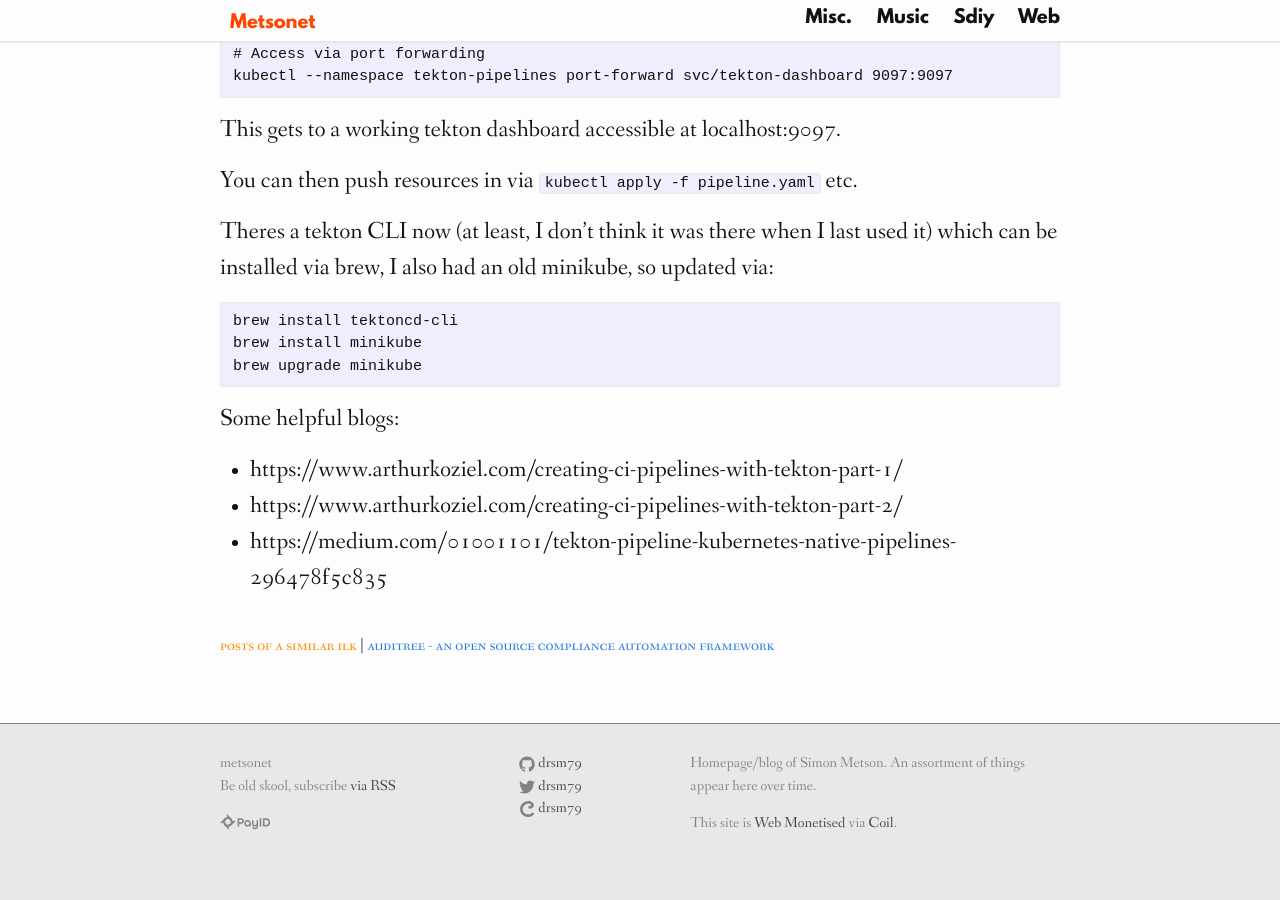
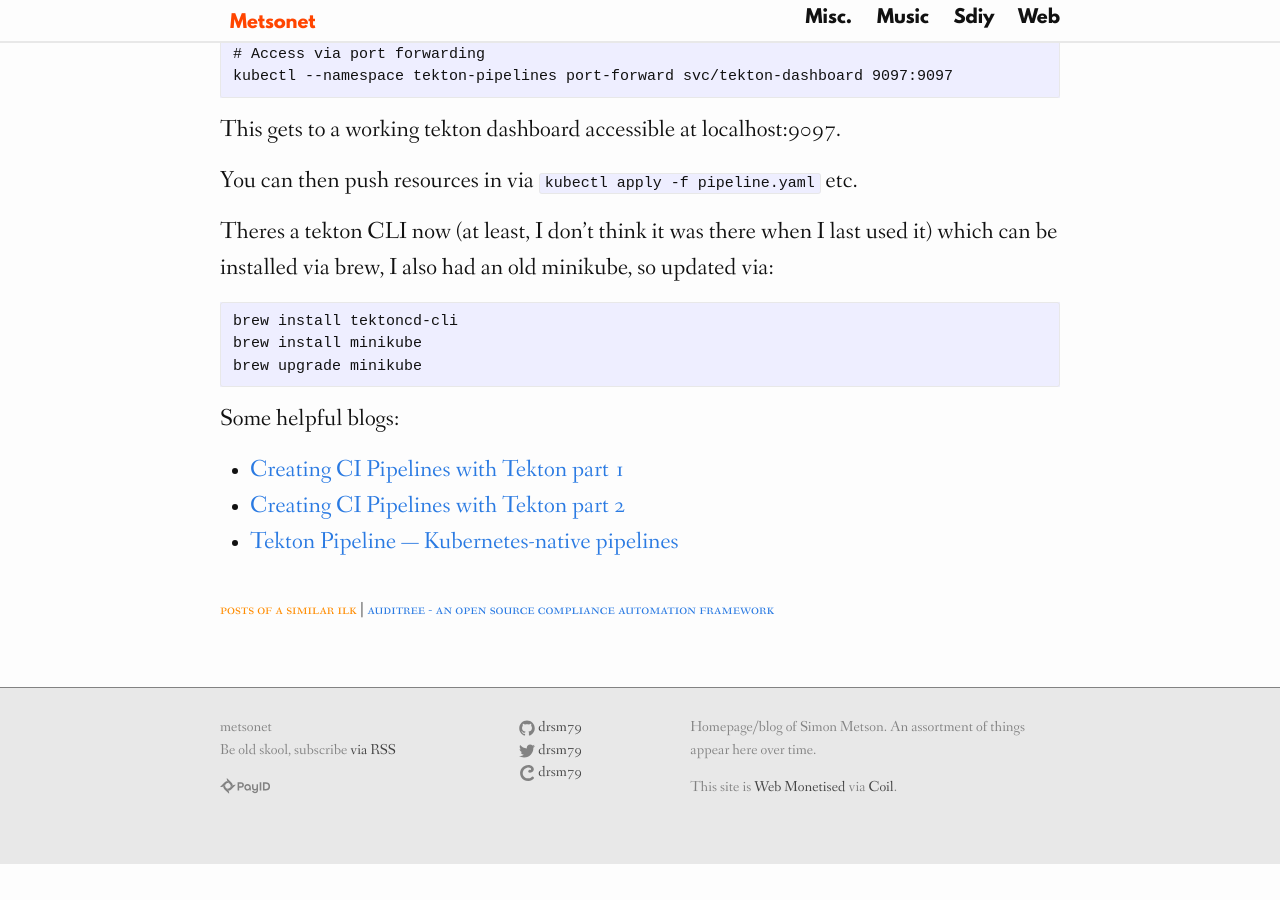
Before and after one commit to drsm79/drsm79.github.com, a Jekyll site: the page built from _posts/2020-10-02-Tekton.md, in a window 1280 px wide and 900 px high, scrolled down 564 px. Built offline with Jekyll 4.4.1, drawn with Linux system fonts in a browser that asks for light colours; after the commit the page ends 1428 px from its top, so only the background shows below that; some of the changed lines change nothing that is shown.

Commit message:
Update 2020-10-02-Tekton.md

```diff
--- a/_posts/2020-10-02-Tekton.md
+++ b/_posts/2020-10-02-Tekton.md
@@ -42,6 +42,6 @@ brew upgrade minikube
 
 Some helpful blogs:
 
-- https://www.arthurkoziel.com/creating-ci-pipelines-with-tekton-part-1/
-- https://www.arthurkoziel.com/creating-ci-pipelines-with-tekton-part-2/
-- https://medium.com/01001101/tekton-pipeline-kubernetes-native-pipelines-296478f5c835
+- [Creating CI Pipelines with Tekton part 1](https://www.arthurkoziel.com/creating-ci-pipelines-with-tekton-part-1/)
+- [Creating CI Pipelines with Tekton part 2](https://www.arthurkoziel.com/creating-ci-pipelines-with-tekton-part-2/)
+- [Tekton Pipeline — Kubernetes-native pipelines](https://medium.com/01001101/tekton-pipeline-kubernetes-native-pipelines-296478f5c835)
```
